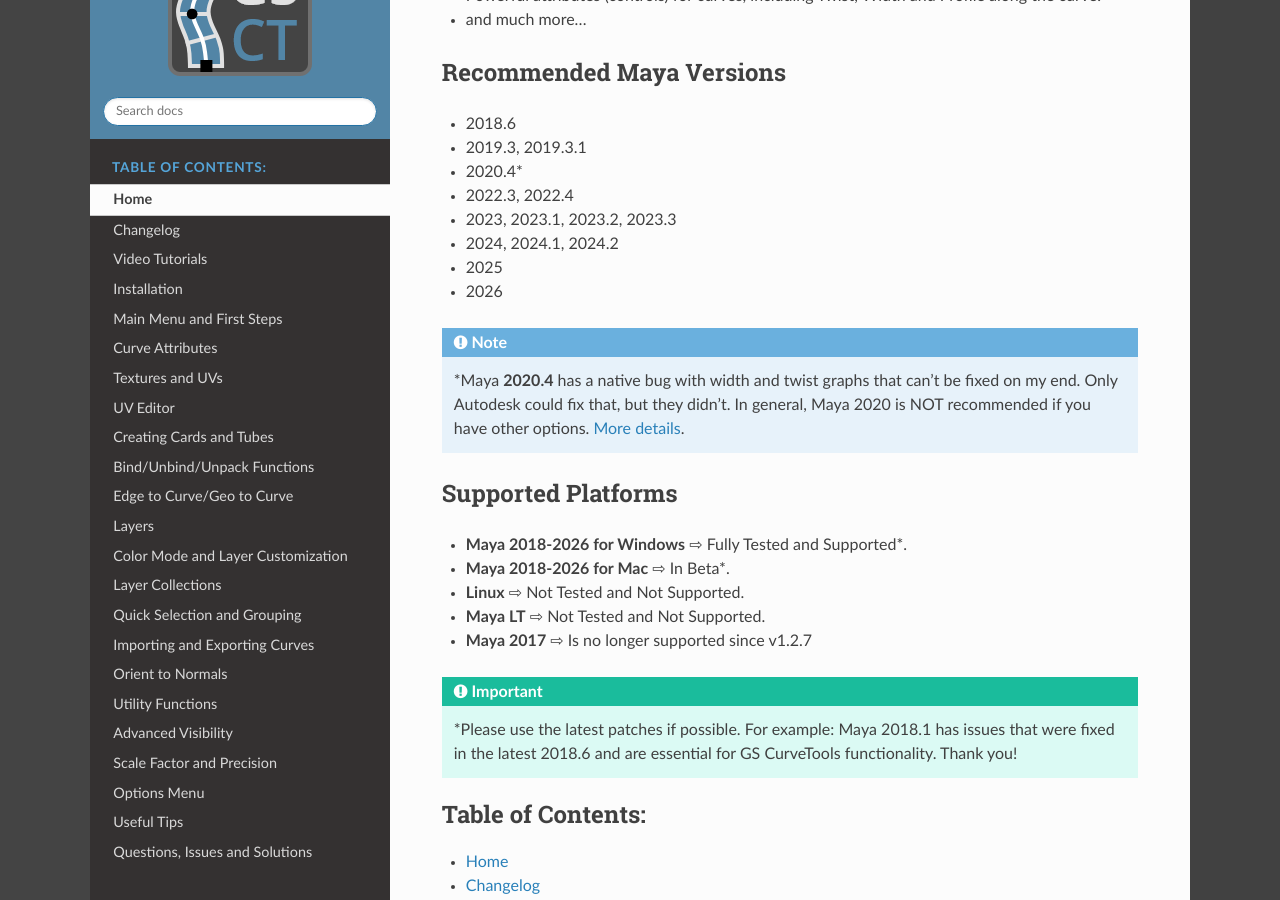
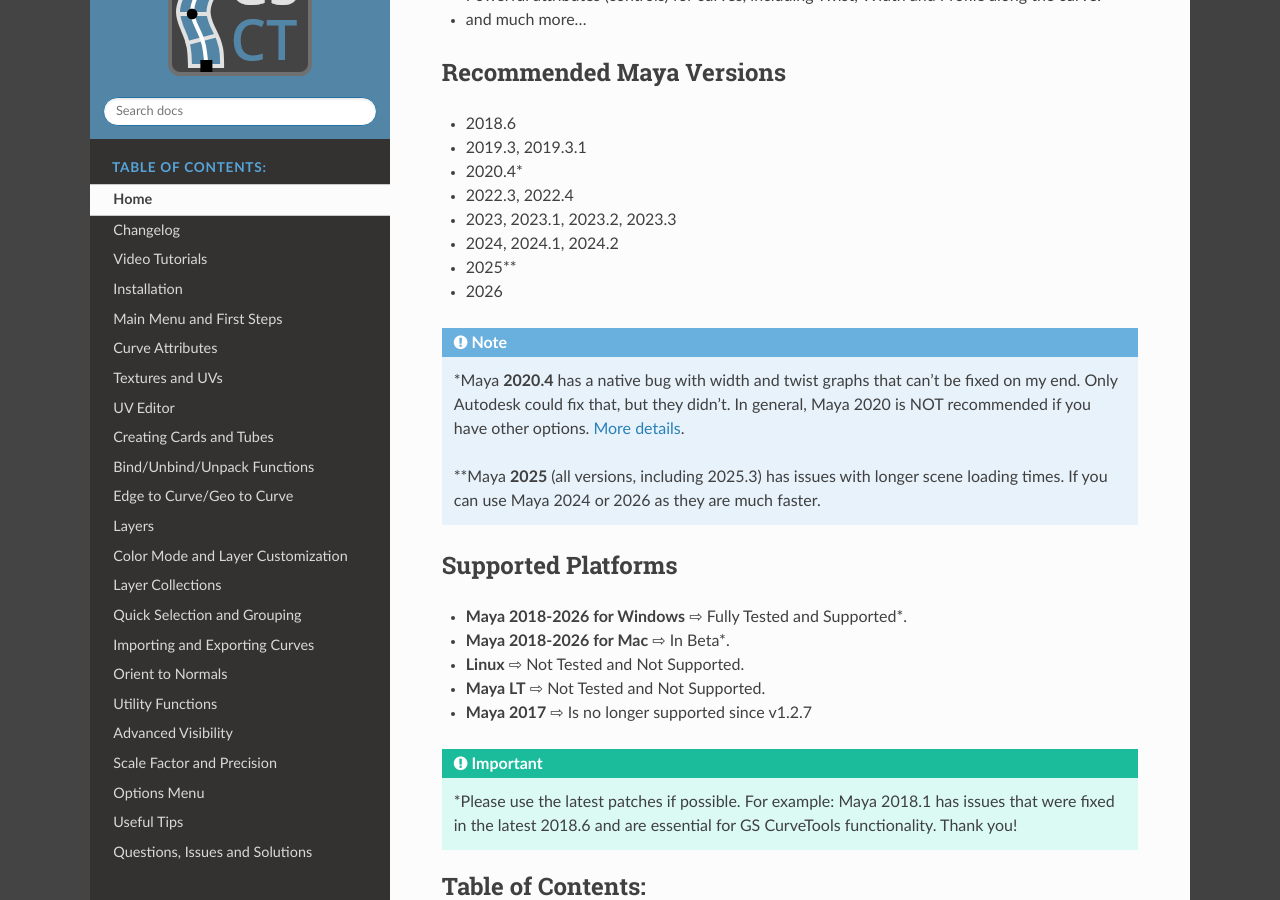
Before and after one commit to Video-Nomad/gs-curvetools-docs, a Sphinx documentation site: the page built from docs/source/index.rst, in a window 1280 px wide and 900 px high, scrolled down 2288 px. Built offline with Sphinx 7.4.7 and the Read the Docs theme 3.1.0, drawn with Linux system fonts in a browser that asks for light colours.

Commit message:
Maya 2025 bug note

```diff
--- a/docs/source/index.rst
+++ b/docs/source/index.rst
@@ -82,12 +82,14 @@
 - 2022.3, 2022.4
 - 2023, 2023.1, 2023.2, 2023.3
 - 2024, 2024.1, 2024.2
-- 2025
+- 2025\*\*
 - 2026
 
 .. note::
 
 	\*Maya **2020.4** has a native bug with width and twist graphs that can't be fixed on my end. Only Autodesk could fix that, but they didn't. In general, Maya 2020 is NOT recommended if you have other options. :ref:`More details<stuck-graphs>`.
+
+	\*\*Maya **2025** (all versions, including 2025.3) has issues with longer scene loading times. If you can use Maya 2024 or 2026 as they are much faster.
 
 Supported Platforms
 ^^^^^^^^^^^^^^^^^^^
```
